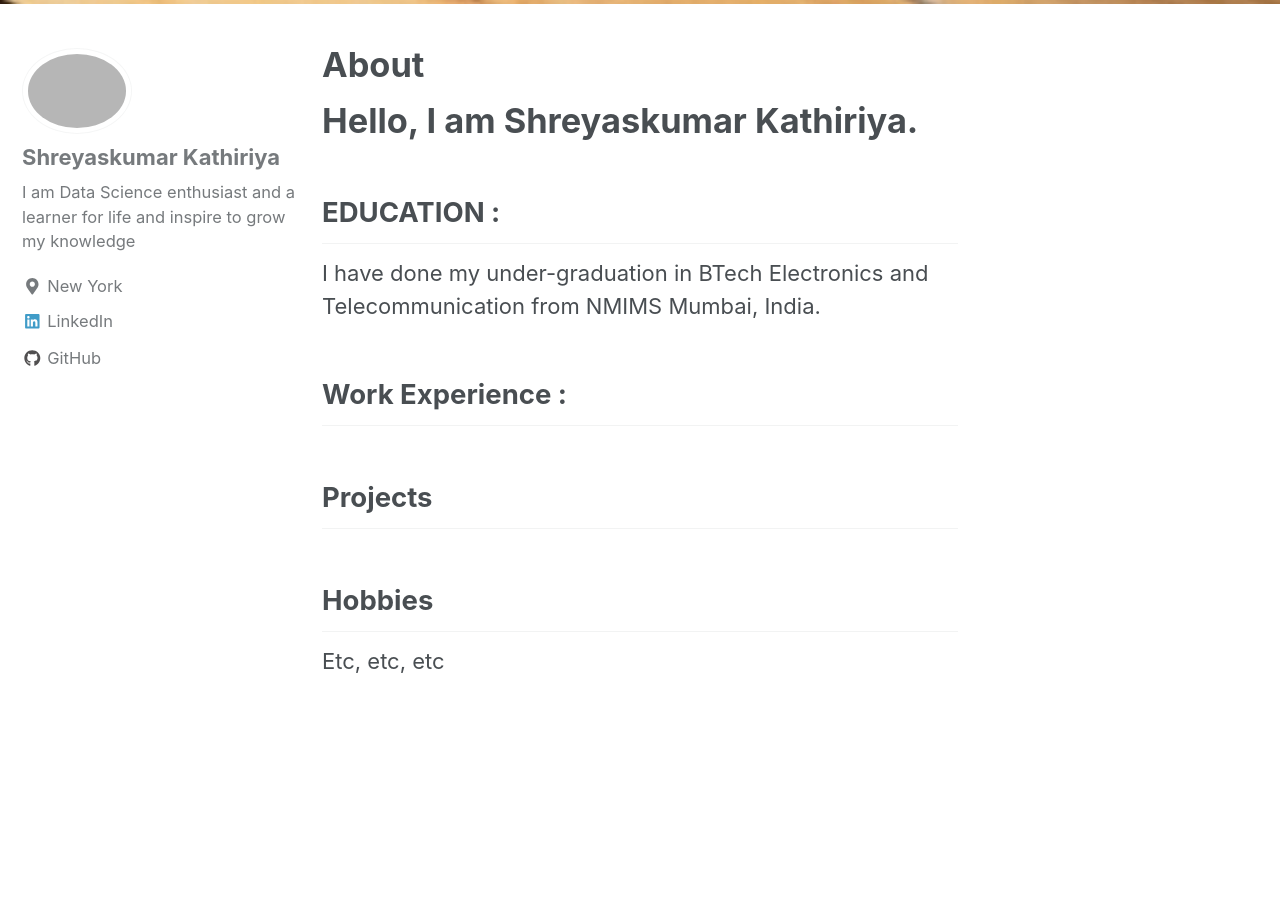
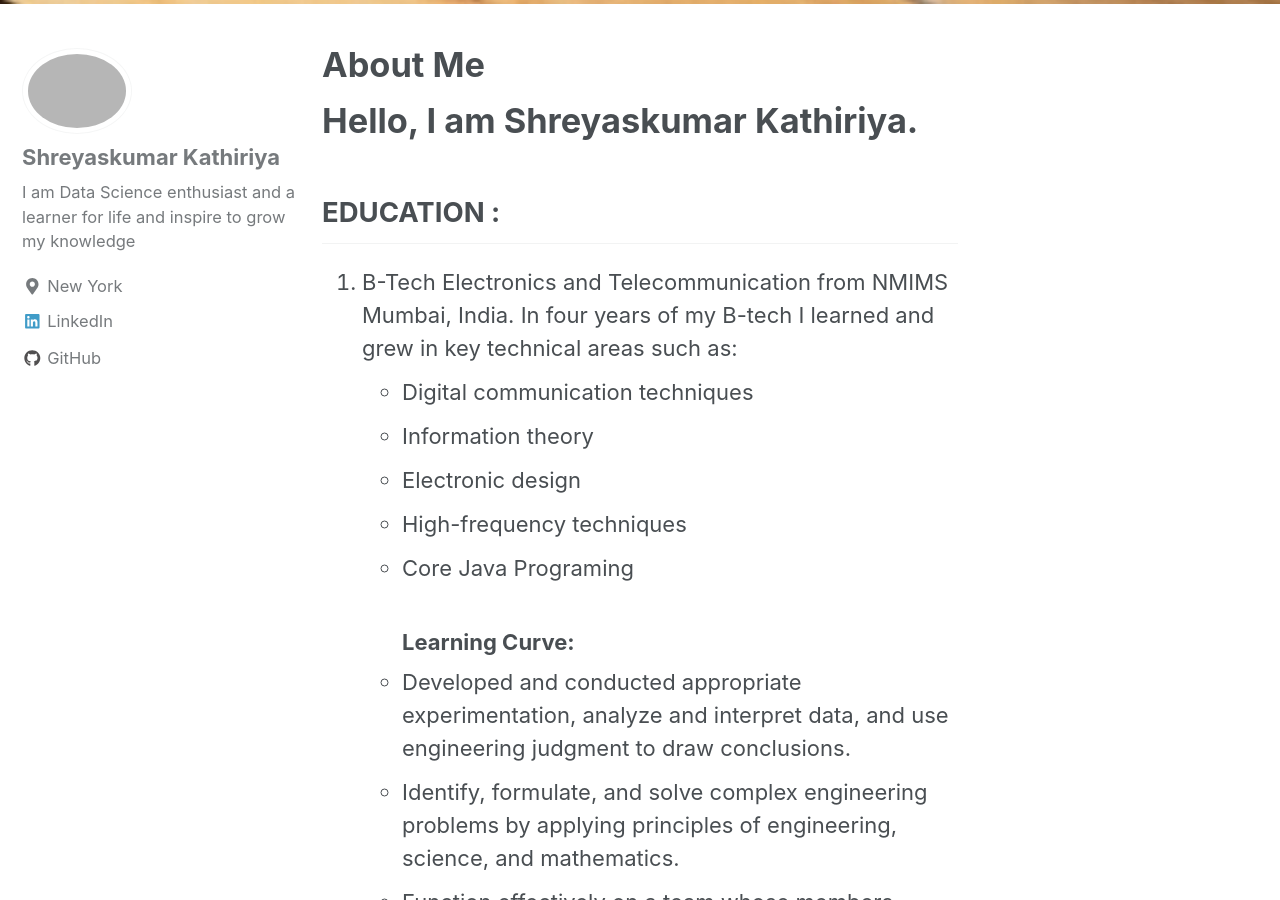
Before and after one commit to Shreyash1811/Shreyash1811.github.io, a Jekyll site: the page built from _pages/about.md, in a window 1280 px wide and 900 px high, scrolled down 920 px. Built offline with Jekyll 4.4.1, drawn with Linux system fonts in a browser that asks for light colours; nearby versions of some CDN libraries; some of the changed text lies outside the part shown.

Commit message:
About Changes

```diff
--- a/_data/navigation.yml
+++ b/_data/navigation.yml
@@ -1,6 +1,6 @@
 # main links
 main:
-  - title: "About"
+  - title: "About Me"
     url: /about/
   - title: "Machine Learning Projects"
     url: /machine-learning/
--- a/_pages/about.md
+++ b/_pages/about.md
@@ -1,5 +1,5 @@
 ---
-title: "About"
+title: "About Me"
 permalink: /about/
 header:
   image: "/images/banners/about_banner.jpg"
@@ -7,7 +7,21 @@ header:
 
 # Hello, I am Shreyaskumar Kathiriya.
 ## EDUCATION :
-I have done my under-graduation in BTech Electronics and Telecommunication from NMIMS Mumbai, India.
+1. B-Tech Electronics and Telecommunication from NMIMS Mumbai, India.
+ In four years of my B-tech I learned and grew in key technical areas such as:
+ - Digital communication techniques
+ - Information theory
+ - Electronic design
+ - High-frequency techniques
+ - Core Java Programing
+### Learning Curve:
+ - Developed and conducted appropriate experimentation, analyze and interpret data, and use engineering judgment to draw conclusions.
+ - Identify, formulate, and solve complex engineering problems by applying principles of engineering, science, and mathematics.
+ - Function effectively on a team whose members together provide leadership, create a collaborative and inclusive environment, establish goals, plan tasks, meet objectives, using appropriate learning strategies.
+ *Besides a solid math science/engineering education, I was exposed to application fields such as IoT, Embedded Systems, Networking, Communication, Control Systems, Microwave and Antenna, Basic Electronics and Signal & Image Processing.*
+
+ 2. Masters of Science in Management of Technology from New York University, New York, USA.
+
 
 ## Work Experience :
 
```
